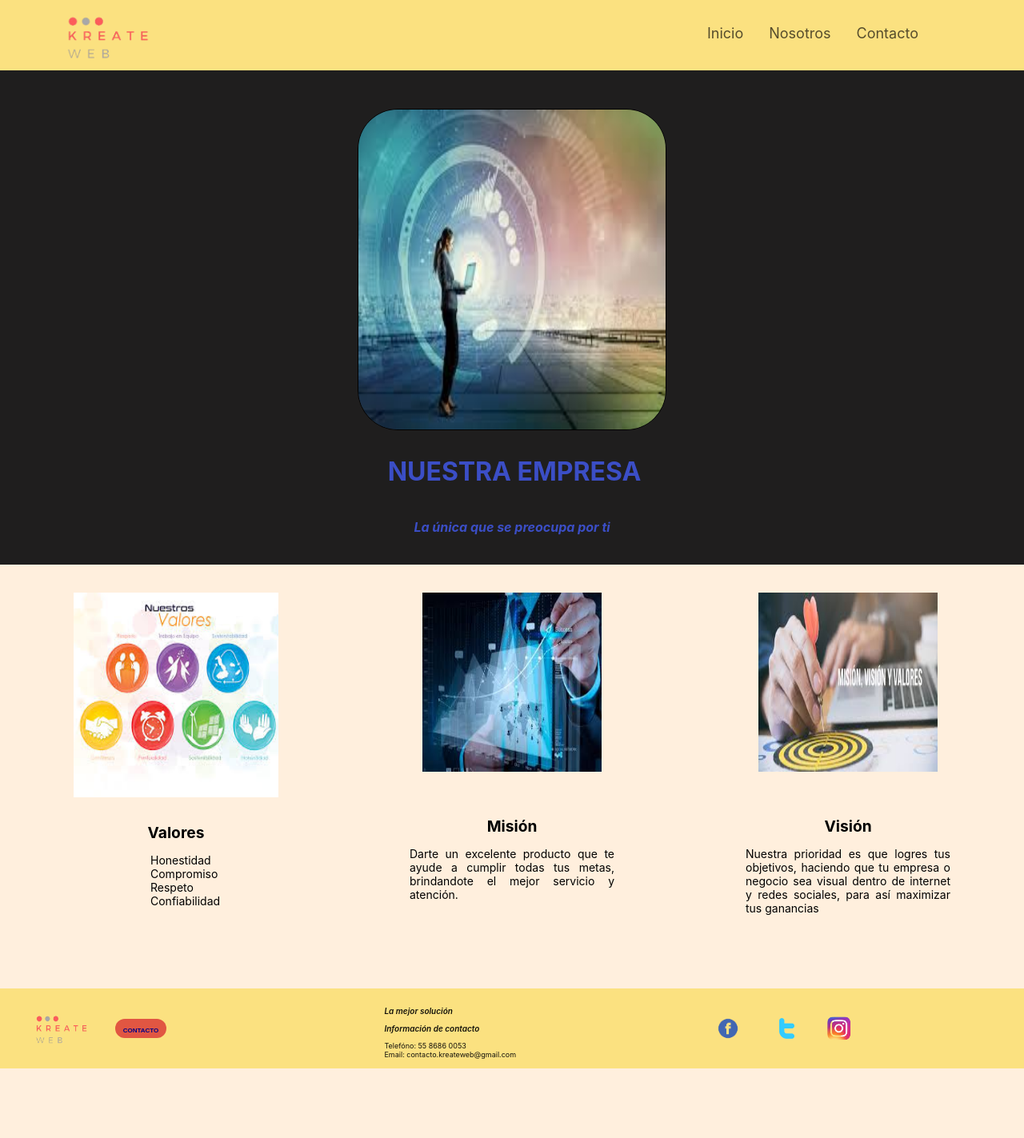
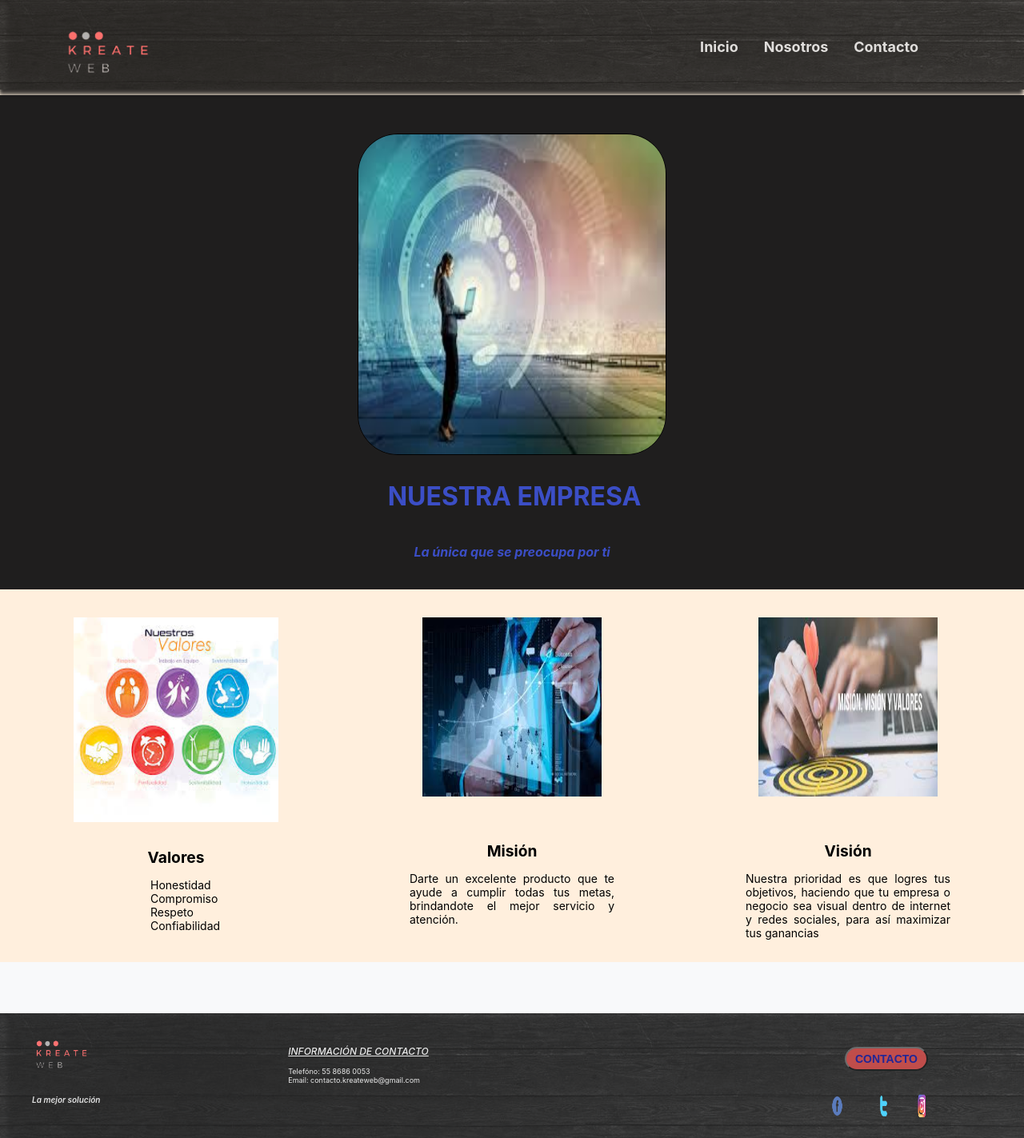
Before and after one commit to AnnMtz/Kreate-Web, a React (Create React App) app: page /us in a window 1280 px wide. Shown: the whole page at 80% size. Before the commit the page ends 1336 px from the top, so only its background shows below. Built offline with nearby package versions, Linux system fonts and the light colour scheme.

Commit message:
new changes

```diff
--- a/src/components/additional/Additional.js
+++ b/src/components/additional/Additional.js
@@ -20,8 +20,8 @@ const Additional = () => {
                     <h5 className={styles['card-text']}>1. Platicaremos a fondo de tus requerimientos y necesidades.</h5>
                     <h5 className={styles['card-text']}>2. Basado en lo que necesites, te ofreceremos la mejor solución y cotización.</h5>
                     <h5 className={styles['card-text']}>3. Para iniciar, solo solicitaremos el 50% de anticipo.</h5>
-                    <h5 className={styles['card-text']}>4. Haremos el diseño de un prototipo, una vez terminado y que sea de tu agrado comenzaremos con el desarrollo.</h5>
-                    <h5 className={styles['card-text']}>5. Finalizado el trabajo, se hace la entrega y liquidación a contra entrega.</h5>
+                    <h5 className={styles['card-text']}>4. Haremos el diseño de un prototipo, una vez terminado y que sea de tu agrado, comenzaremos con el desarrollo.</h5>
+                    <h5 className={styles['card-text']}>5. Finalizado el trabajo, se hace la liquidación a contra entrega.</h5>
                 </div>
             </div>
             <div className={styles['additional-columns']} id={styles['marketing-card']}>
--- a/src/components/carrusel.js/Carrusel.js
+++ b/src/components/carrusel.js/Carrusel.js
@@ -8,7 +8,7 @@ const Carrusel = ({images}) => {
     const timer = setTimeout(() => {
         console.log('change');
         setActualImg(actualImg === 0 ? quantity - 1 : actualImg -1)
-    }, 50000)
+    }, 5000)
 
     return (
         <div className={styles.container}>
--- a/src/components/contact/contact.module.css
+++ b/src/components/contact/contact.module.css
@@ -1,6 +1,7 @@
 .container-fluid{
     display: flex;
     flex-direction: column;
+    background-color: #f8f9fa;
 }
 
 .about-img{
--- a/src/components/footer/Footer.js
+++ b/src/components/footer/Footer.js
@@ -15,16 +15,18 @@ const Footer = () => {
                     <a id={styles.nav} href='logo'>
                         <img src={logo} className={styles.logo} alt="logo" />
                     </a>
+                    <div className={styles['card-col']} id={styles['contact-card']}>
+                        <p id={styles['contact-info']} className={styles.paragraph}>Información de contacto</p>
+                        <span className={styles['contact-data']}>Telefóno: 55 8686 0053</span>
+                        <span className={styles['contact-data']}>Email: contacto.kreateweb@gmail.com</span>
+                    </div>
                     <button id={styles.btn} type="submit">
-                        <Link to="/contact">Contacto</Link>
+                        <Link to="/contact" id={styles['btn-link']}>Contacto</Link>
                     </button>
                 </div>
                 <div className={styles['card-rows']}>
-                    <div className={styles['card-col']}>
+                    <div className={styles['card-paragraph']}>
                         <p className={styles.paragraph}>La mejor solución</p>
-                        <p id={styles['contact-info']} className={styles.paragraph}>Información de contacto</p>
-                        <span className={styles['contact-data']}>Telefóno: 55 8686 0053</span>
-                        <span className={styles['contact-data']}>Email: contacto.kreateweb@gmail.com</span>
                     </div>
                     <div className={styles['social-media']}>
                         <img src={face} alt="facebook" id={styles.face} />
--- a/src/components/footer/footer.module.css
+++ b/src/components/footer/footer.module.css
@@ -3,23 +3,27 @@ footer {
     flex-direction: row;
     align-items: center;
     justify-content: space-between;
+    background-color: #f8f9fa;
 }
 
 .footer {
     display: inherit;
-    flex-direction: row;
+    flex-direction: column;
     align-items: center;
     width: 100vw;
     margin-top: 4rem;
     padding: .5rem;
-    background-color: #FBE180;
+    background-image: url('assets/img/background2.jpg');
+    opacity: 86%;
+    /* background-color: #FBE180; */
 }
 
 .logo-container {
     display: flex;
     flex-direction: row;
+    justify-content: space-between;
     align-items: center;
-    width: 20vw;
+    width: 100vw;
 }
 
 .logo {
@@ -29,26 +33,40 @@ footer {
 }
 
 #btn {
-    height: 1.5rem;
+    /* height: 1.5rem;
     border-radius: 14px;
     background-color: #dc3935d1;
     border: none;
     width: 4rem;
+    margin-right: 3rem; */
+    display: flex;
+    flex-direction: row;
+    justify-content: center;
+    margin-top: 14px;
+    height: 30px;
+    width: 104px;
+    border-radius: 25px;
+    background-color: #dc3935d1;
+    font-weight: bold;
+    margin-right: 8rem;
+    margin-left: 25rem;
+    text-align: center;
 }
 
 #btn a{
     color: #000486;
-    font-size: 8px;
+    font-size: 14px;
     font-weight: 600;
     text-transform: uppercase;
     text-decoration: none;
+    padding-top: 4px;
 }
 
 .card-rows {
     display: flex;
     flex-direction: row;
-    justify-content: space-around;
-    width: 72vw;
+    justify-content: space-between;
+    width: 100vw;
 }
 
 .card-col {
@@ -59,34 +77,66 @@ footer {
     font-style: italic;
     font-weight: 600;
     font-size: 12px;
-    color: #000000eb;
+    color: #ffffffde;
+    /* text-transform: uppercase; */
+    /* text-decoration: underline; */
 }
 
-.contact-info {
+#contact-card {
+    margin-top: 1rem;
+}
+
+#contact-info {
     font-weight: 500;
     font-size: 12px;
-    color: #000000eb;
+    /* color: #000000eb; */
+    color: white;
+    opacity: .9;
+    text-transform: uppercase;
+    text-decoration: underline;
 }
+
+.card-paragraph {
+    margin-left: 2rem;
+}
+
+/* .paragraph {
+    color: #ffffffde;
+} */
+
 .card-col span {
     display: block;
     font-size: 12px;
-    color: #000000eb;
+    /* color: #000000eb; */
+    color: white;
+    opacity: .9;
 }
 
 .social-media {
-    display: flex;
+    /* display: flex;
     flex-direction: row;
     justify-content: space-between;
     align-items: center;
-    width: 18vw;
+    width: 18vw; */
+    display: flex;
+    justify-content: space-around;
+    padding-right: 7rem !important;
+    margin-bottom: 0.5rem!important;
+    padding-left: 0;
+    align-items: center;
+    width: 10rem !important;
 }
 
 #face{
-    height: 4rem;
+    /* height: 4rem; */
+    width: 25px;
+    margin-right: 4px;
 }
 
 .redes {
-    height: 2rem;
+    /* height: 2rem; */
+    width: 7%;
+    height: 47%;
 }
 
 @media screen and (max-width: 420px) {
@@ -215,3 +265,96 @@ footer {
         height: 2rem;
     }
 }
+
+ /* footer {
+    overflow: hidden;
+    background: url('../src/assets/img/background2.jpg');
+    opacity: 86%; */
+    /* height: 100px; */
+
+/*
+  .footerContainer{
+    display: flex;
+    flex-direction: column;
+    height: 9rem;
+  }
+  .footer {
+    display: flex;
+    justify-content: space-between;
+  }
+
+  .footer .logo {
+    width: 35%;
+  }
+  #nav-f{
+    margin-left: 42px;
+    margin-top: 10px;
+  }
+  #button {
+    display: flex;
+    flex-direction: row;
+    justify-content: center;
+    margin-top: 42px;
+    height: 30px;
+    width: 104px;
+    border-radius: 25px;
+    background-color: #dc3935d1;
+    font-weight: bold;
+    margin-right: 8rem;
+    margin-left: 25rem;
+  }
+
+  #button a {
+    color: #000486;
+    font-size: 14px;
+  }
+
+  footer .cards {
+    color: #ffffffde;
+    opacity: 98%;
+  }
+
+  .infoCol {
+    display: flex;
+    flex-direction: column;
+    margin-top: 2rem;
+    color: white;
+    opacity: .9;
+  }
+
+  .footerRow {
+    display: flex;
+    flex-direction: row;
+    justify-content: space-between;
+    height: 43px;
+  }
+  .paragraph,
+  .contact-info {
+    font-style: italic;
+    font-size: 13px;
+  }
+
+  #second-paragraph {
+    font-weight: bold;
+    margin-bottom: 10px !important;
+    text-decoration: underline;
+    font-size: 12px;
+  }
+  #face {
+    width: 8%;
+    margin-right: 4px;
+  }
+
+  .redes {
+    width: 7%;
+    height: 47%;
+  }
+
+  .social-media {
+    display: flex;
+    justify-content: flex-end;
+    padding-right: 7rem !important;
+    margin-bottom: 0.5rem!important;
+    padding-left: 0;
+    align-items: center;
+  } */
--- a/src/components/header/Header.js
+++ b/src/components/header/Header.js
@@ -1,5 +1,6 @@
 import React, {useState} from "react";
 import logo from "assets/img/logo.png";
+// import background from 'assets/img/background2.jpg';
 import { Link } from "react-router-dom";
 import "./header.css";
 import BurgerButton from "components/button/BurgerButton";
@@ -13,7 +14,7 @@ const Header = () => {
     }
 
     return(
-        <nav className="navbar">
+        <nav className="navbar" >
         <Link to="/"id="nav-a" href="#">
           <img src={logo} className="logo" alt="logo"/>
         </Link>
--- a/src/components/header/header.css
+++ b/src/components/header/header.css
@@ -1,21 +1,30 @@
 .navbar {
-    height: 90px;
+    /* height: 90px; */
     /* background-color: #ff820aa6; */
-    background-color: #FBE180;
+    background-image: url('assets/img/background2.jpg');
+    opacity: 86%;
+    -webkit-box-shadow: -1px 6px 5px 0px rgba(148,143,148,1);
+    -moz-box-shadow: -1px 6px 5px 0px rgba(148,143,148,1);
+    box-shadow: -1px 6px 5px 0px rgba(18 17 18);
+    margin-bottom: 7px;
+    height: 7rem !important;
+    /* background-color: #FBE180;
     opacity: 1;
     display: flex;
     align-items: center;
     justify-content: space-between;
-    box-shadow: -1px 6px 5px 0px rgba(148,143,148,1);
+    box-shadow: -1px 6px 5px 0px rgba(148,143,148,1); */
 }
 
 .logo {
     height: 5rem;
     margin-left: 2rem;
+    /* width: 54%; */
 }
 
 .navbar-nav {
     display: none;
+    top: 32px !important;
 }
 
 .navbar-nav.active{
@@ -27,8 +36,12 @@
 }
 
 .nav-link{
-    font-size: 1.4rem;
-    color: #000000a8;
+    /* font-size: 1.4rem; */
+    /* color: #000000a8; */
+    color: #ffffffde !important;
+    font-weight: bold;
+    opacity: 98%;
+    font-size: 22px;
 }
 
 @media screen and (min-width: 992px){
--- a/src/components/main/main.module.css
+++ b/src/components/main/main.module.css
@@ -3,6 +3,7 @@
     flex-direction: column;
     align-items: center;
     margin-top: 4rem;
+    /* background-color: #f8f9fa; */
 }
 
 .main-row {
```
Also changed, not shown: src/assets/img/background2.jpg (added).
